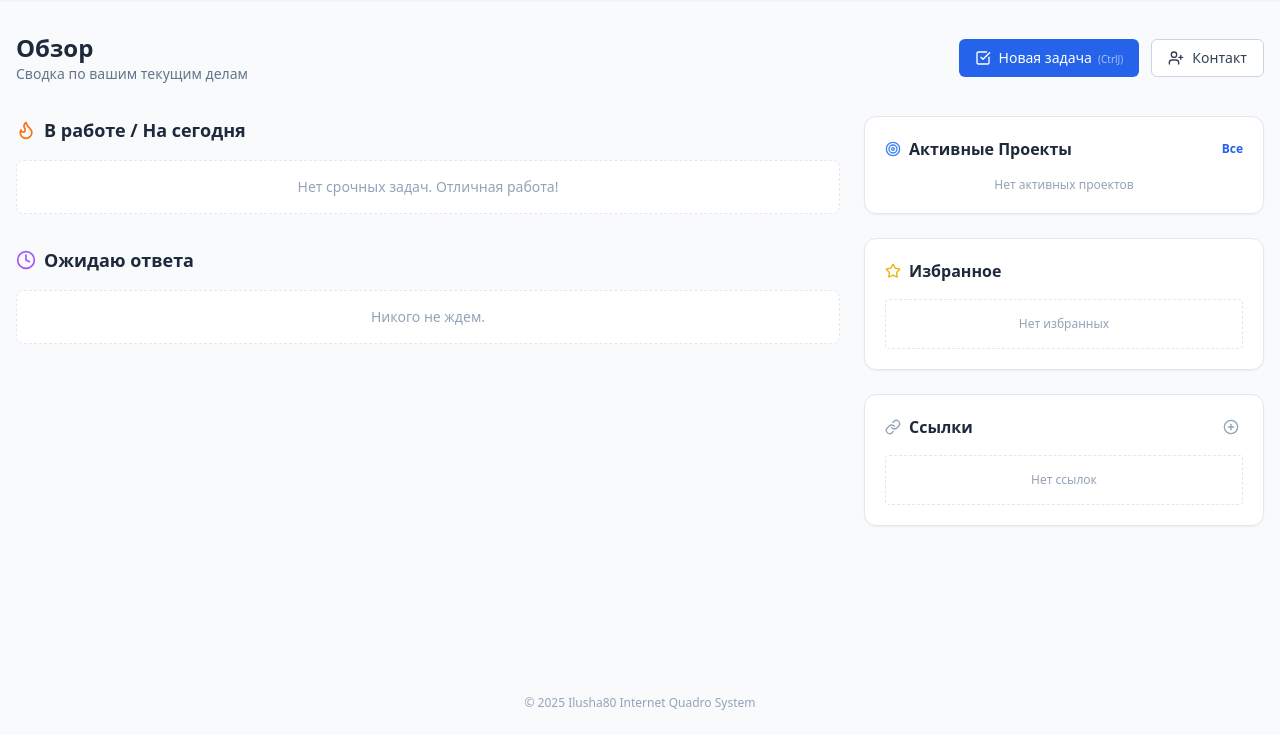
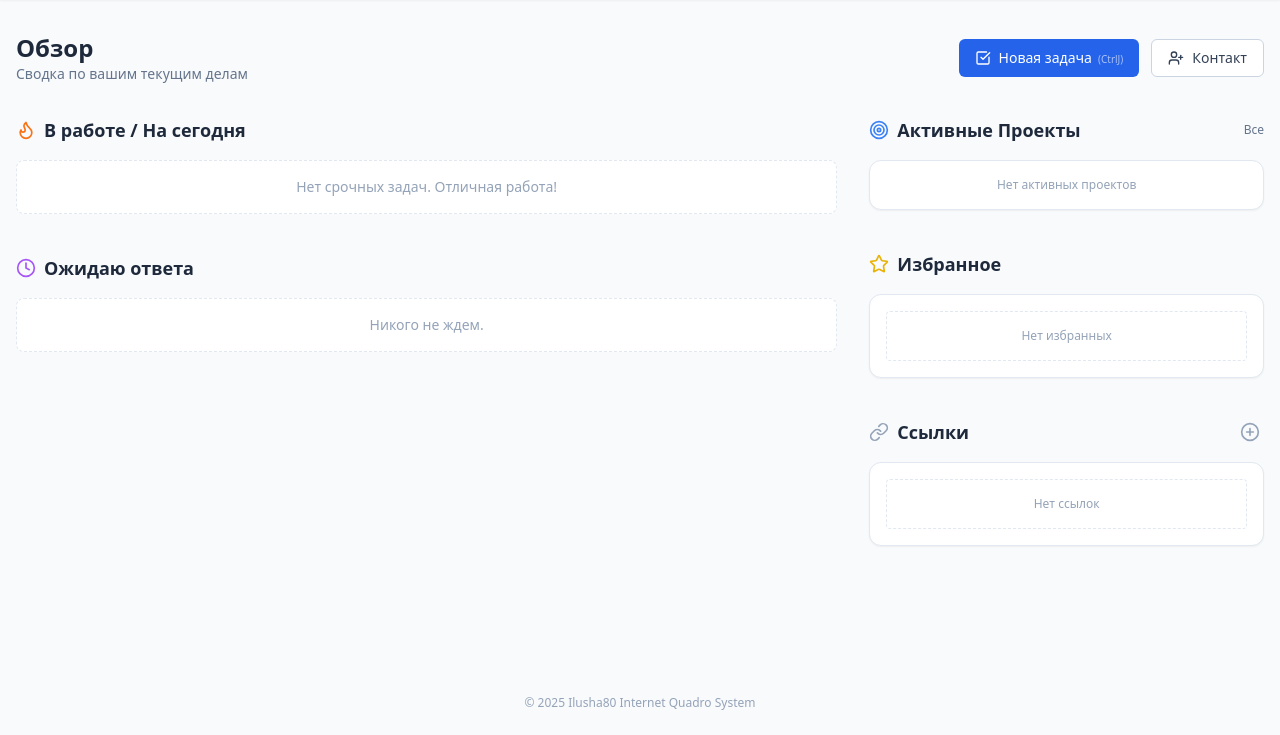
Before and after one commit to iLusha80/kbase, a Flask app: page / in a window 1280 px wide. Shown: the part 65-800 px from the top of the page. Run offline with Flask 3, Linux system fonts and the light colour scheme; data comes from the database, SQL or seed files in the repository; data that the repository does not hold is empty.

Commit message:
style: align dashboard columns headers and cards

```diff
--- a/templates/partials/view_dashboard.html
+++ b/templates/partials/view_dashboard.html
@@ -17,14 +17,17 @@
         </div>
     </div>
 
-    <div class="grid grid-cols-1 lg:grid-cols-3 gap-6">
-        <!-- LEFT COLUMN -->
-        <div class="lg:col-span-2 space-y-8">
+    <div class="grid grid-cols-1 lg:grid-cols-3 gap-8 items-start">
+        <!-- LEFT COLUMN (2/3) -->
+        <div class="lg:col-span-2 space-y-10">
+            <!-- Priority Tasks -->
             <section>
-                <h3 class="text-lg font-bold text-slate-800 mb-4 flex items-center dark:text-white">
+                <div class="flex items-center justify-between mb-4">
+                    <h3 class="text-lg font-bold text-slate-800 flex items-center dark:text-white">
                         <i data-lucide="flame" class="w-5 h-5 mr-2 text-orange-500"></i> В работе / На сегодня
                     </h3>
-                <!-- UPDATED CONTAINER CLASSES: Grid Layout -->
+                </div>
+                <!-- Grid Layout for Tasks -->
                 <div id="dash-priority-tasks" class="grid grid-cols-1 md:grid-cols-2 gap-4">
                     <div class="col-span-full animate-pulse flex space-x-4 p-4 border rounded-lg bg-white dark:bg-slate-800 dark:border-slate-700">
                         <div class="flex-1 space-y-3 py-1">
@@ -35,6 +38,7 @@
                 </div>
             </section>
 
+            <!-- Waiting Tasks -->
             <section>
                 <h3 class="text-lg font-bold text-slate-800 mb-4 flex items-center dark:text-white">
                     <i data-lucide="clock" class="w-5 h-5 mr-2 text-purple-500"></i> Ожидаю ответа
@@ -45,38 +49,54 @@
             </section>
         </div>
 
-        <!-- RIGHT COLUMN -->
-        <div class="space-y-6">
-            <section class="bg-white rounded-xl shadow-sm border border-slate-200 p-5 dark:bg-slate-800 dark:border-slate-700">
-                <h3 class="text-base font-bold text-slate-800 mb-4 flex items-center justify-between dark:text-white">
-                    <span class="flex items-center"><i data-lucide="target" class="w-4 h-4 mr-2 text-blue-500"></i>Активные Проекты</span>
-                    <a href="/projects" onclick="switchView('projects')" class="text-xs text-primary-600 hover:underline dark:text-primary-400">Все</a>
+        <!-- RIGHT COLUMN (1/3) -->
+        <div class="space-y-10">
+
+            <!-- PROJECTS -->
+            <section>
+                <div class="flex items-center justify-between mb-4">
+                    <h3 class="text-lg font-bold text-slate-800 flex items-center dark:text-white">
+                        <i data-lucide="target" class="w-5 h-5 mr-2 text-blue-500"></i>Активные Проекты
                     </h3>
+                    <a href="/projects" onclick="switchView('projects')" class="text-xs font-medium text-slate-500 hover:text-primary-600 dark:text-slate-400 dark:hover:text-primary-400 transition-colors">Все</a>
+                </div>
+
+                <div class="bg-white rounded-xl shadow-sm border border-slate-200 p-4 dark:bg-slate-800 dark:border-slate-700">
                     <div id="dash-active-projects" class="space-y-3">
-                    <div class="h-16 bg-slate-50 rounded animate-pulse dark:bg-slate-700/50"></div>
+                        <div class="h-12 bg-slate-50 rounded animate-pulse dark:bg-slate-700/50"></div>
+                        <div class="h-12 bg-slate-50 rounded animate-pulse dark:bg-slate-700/50"></div>
+                    </div>
                 </div>
             </section>
 
             <!-- FAVORITES -->
-             <section class="bg-white rounded-xl shadow-sm border border-slate-200 p-5 dark:bg-slate-800 dark:border-slate-700">
-                <h3 class="text-base font-bold text-slate-800 mb-4 flex items-center dark:text-white">
-                    <i data-lucide="star" class="w-4 h-4 mr-2 text-yellow-500"></i>Избранное
+             <section>
+                <h3 class="text-lg font-bold text-slate-800 mb-4 flex items-center dark:text-white">
+                    <i data-lucide="star" class="w-5 h-5 mr-2 text-yellow-500"></i>Избранное
                 </h3>
+
+                <div class="bg-white rounded-xl shadow-sm border border-slate-200 p-4 dark:bg-slate-800 dark:border-slate-700">
                     <div id="dash-favorites" class="space-y-3">
                          <!-- JS Fills -->
+                    </div>
                 </div>
             </section>
 
             <!-- QUICK LINKS -->
-            <section class="bg-white rounded-xl shadow-sm border border-slate-200 p-5 dark:bg-slate-800 dark:border-slate-700">
-                <h3 class="text-base font-bold text-slate-800 mb-4 flex items-center justify-between dark:text-white">
-                    <span class="flex items-center"><i data-lucide="link" class="w-4 h-4 mr-2 text-slate-400"></i>Ссылки</span>
+            <section>
+                <div class="flex items-center justify-between mb-4">
+                    <h3 class="text-lg font-bold text-slate-800 flex items-center dark:text-white">
+                        <i data-lucide="link" class="w-5 h-5 mr-2 text-slate-400"></i>Ссылки
+                    </h3>
                     <button onclick="openQuickLinkModal()" class="text-slate-400 hover:text-primary-600 dark:hover:text-primary-400 p-1 rounded-full hover:bg-slate-100 dark:hover:bg-slate-700 transition-colors">
-                        <i data-lucide="plus-circle" class="w-4 h-4"></i>
+                        <i data-lucide="plus-circle" class="w-5 h-5"></i>
                     </button>
-                </h3>
+                </div>
+
+                <div class="bg-white rounded-xl shadow-sm border border-slate-200 p-4 dark:bg-slate-800 dark:border-slate-700">
                     <div id="dash-quick-links" class="grid grid-cols-2 gap-3">
                         <div class="col-span-2 text-center text-xs text-slate-400 py-2">Нет ссылок</div>
+                    </div>
                 </div>
             </section>
         </div>
```
Lines whose indentation alone changed are shown as unchanged.
